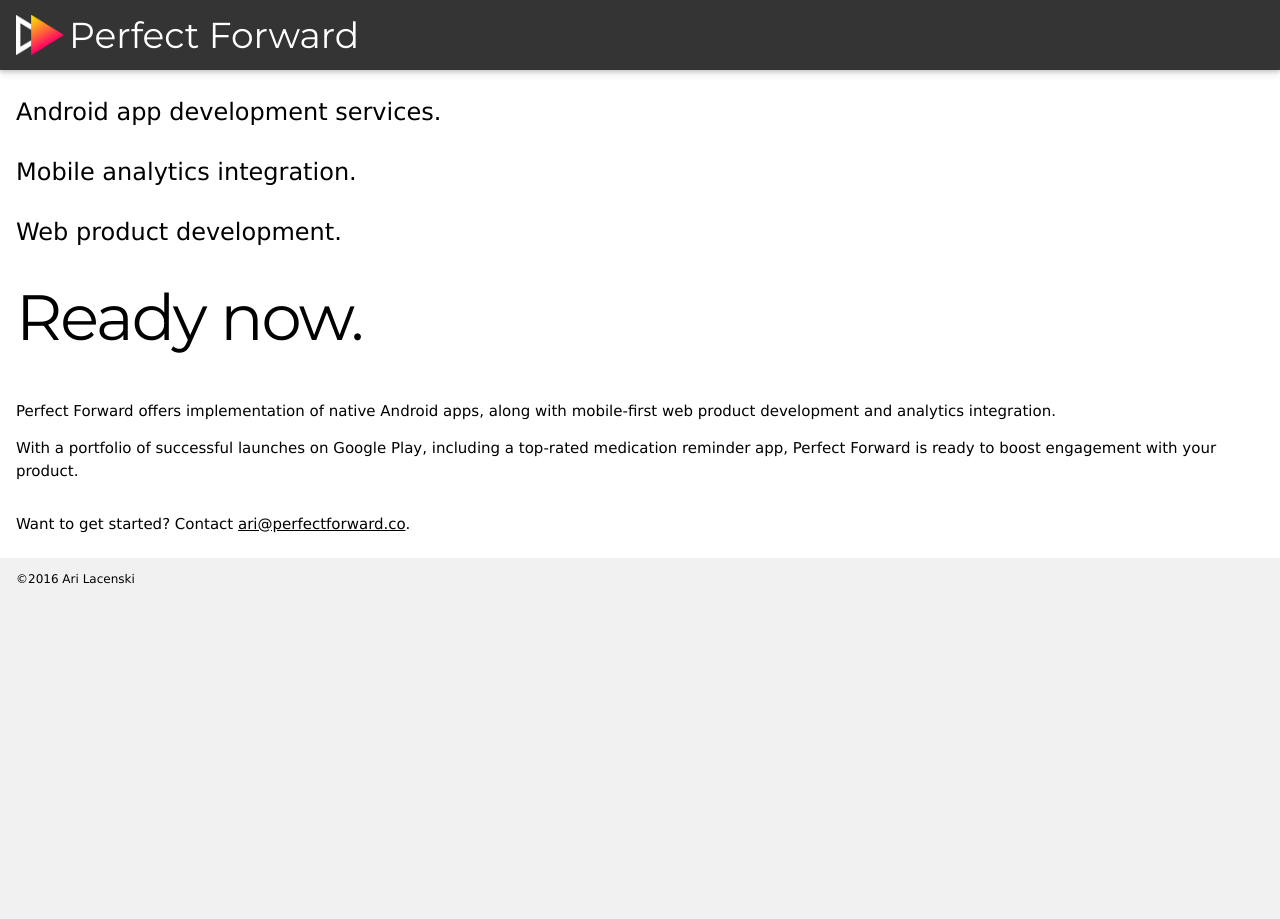
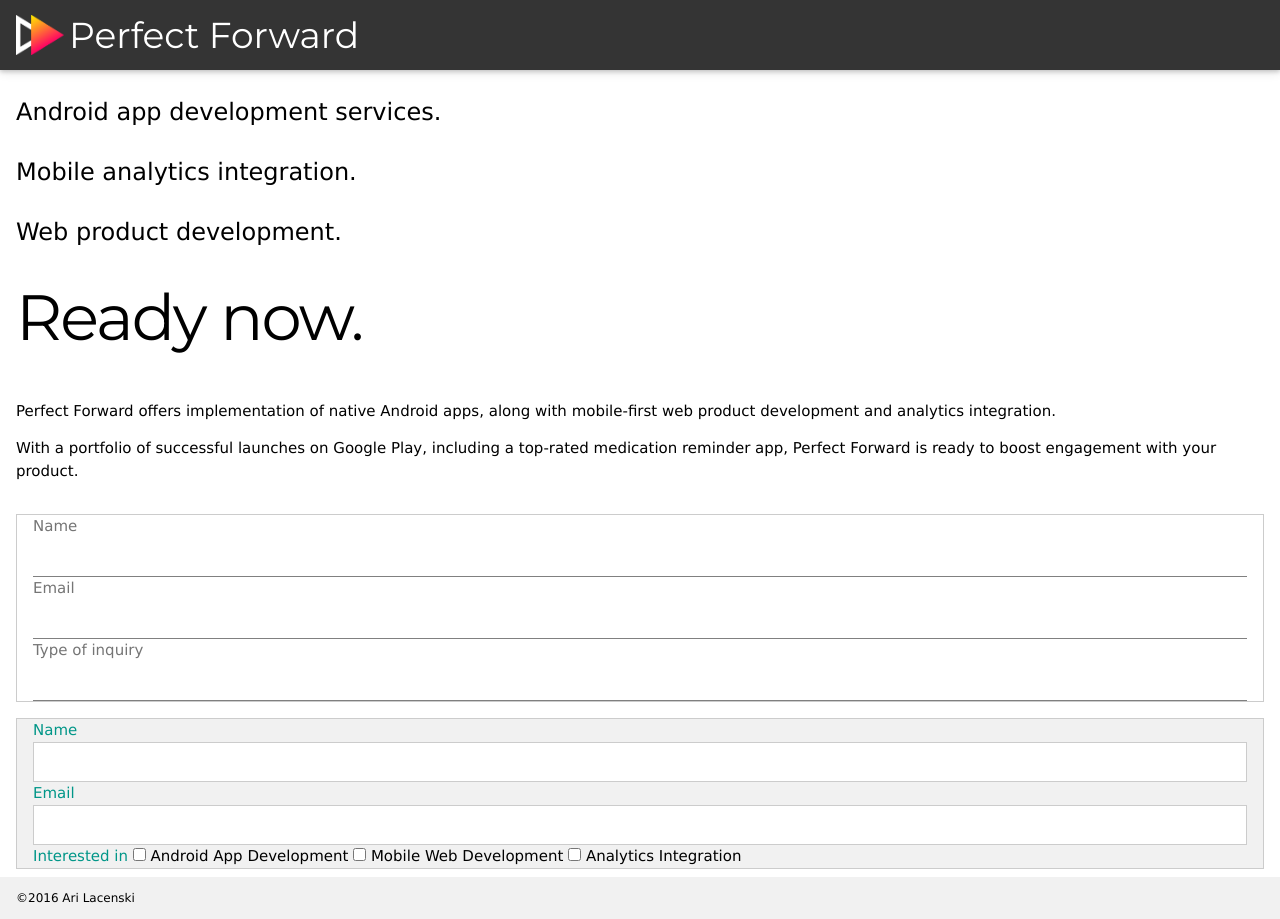
Before and after one commit to tensory/tensory.github.io, a Jekyll site: the page built from index.html, in a window 1280 px wide. Built offline with Jekyll 4.4.1, drawn with Linux system fonts in a browser that asks for light colours.

Commit message:
Checkbox version of inquiry form.

```diff
--- a/index.html
+++ b/index.html
@@ -16,7 +16,32 @@ layout: default
     </p>
 </div>
 <div class="w3-container w3-padding-bottom">
-    <p>
+    <div class="w3-container w3-section w3-border">
+        <label for="contact_name" class="w3-text-grey">Name</label>
+        <input class="w3-input" name="contact_name" type="text" required/>
+        <label for="contact_email" class="w3-text-grey">Email</label>
+        <input class="w3-input" name="contact_email" type="text" required/>
+        <label for="contact_email" class="w3-text-grey">Type of inquiry</label>
+        <input class="w3-input" name="contact_email" type="text" required/>
+    </div>
+
+    <form class="w3-container w3-light-grey w3-border">
+        <label for="contact_name" class="w3-label">Name</label>
+        <input class="w3-input w3-border" name="contact_name" id="contact_name" type="text" autosuggest="name" required/>
+
+        <label for="contact_email" class="w3-label">Email</label>
+        <input class="w3-input w3-border" name="contact_email" id="contact_email" type="email" autosuggest="email" required/>
+
+        <label for="contact_inquiry" class="w3-label">Interested in</label>
+        <label class="checkbox-group"><input class="w3-checkbox" name="contact_inquiry" type="checkbox" value="android"/> Android App Development</label>
+        <label class="checkbox-group"><input class="w3-checkbox" name="contact_inquiry" type="checkbox" value="web"/> Mobile Web Development</label>
+        <label class="checkbox-group"><input class="w3-checkbox" name="contact_inquiry" type="checkbox" value="analytics"/> Analytics Integration</label>
+
+
+    </form>
+<!--     <p>
         Want to get started? Contact <a href="mailto:ari@perfectforward.co" class="w3-hover-text-pink">ari@perfectforward.co</a>.
-    </p>
+<!--     <p>
+        Want to get started? Contact <a href="mailto:ari@perfectforward.co" class="w3-hover-text-pink">ari@perfectforward.co</a>.
+    </p> -->
 </div>
```
